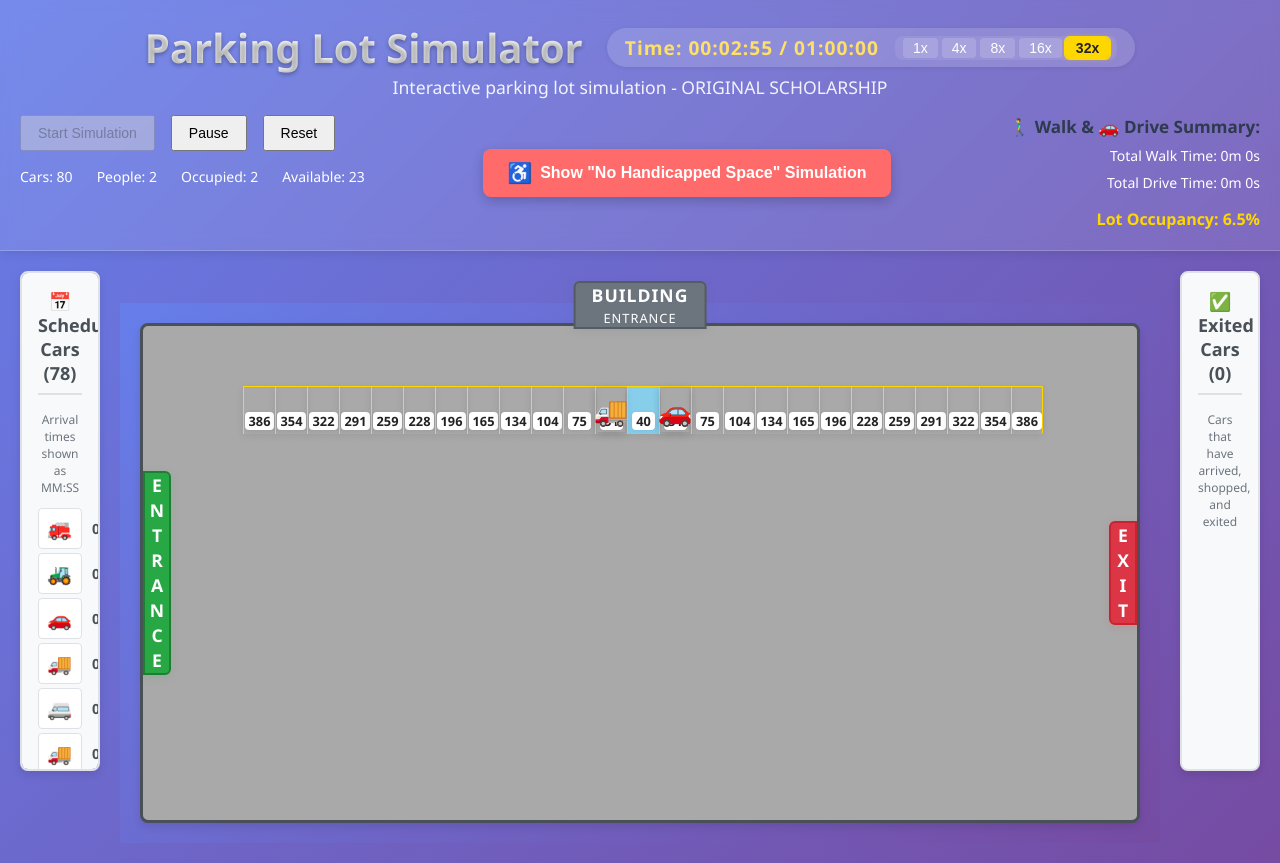
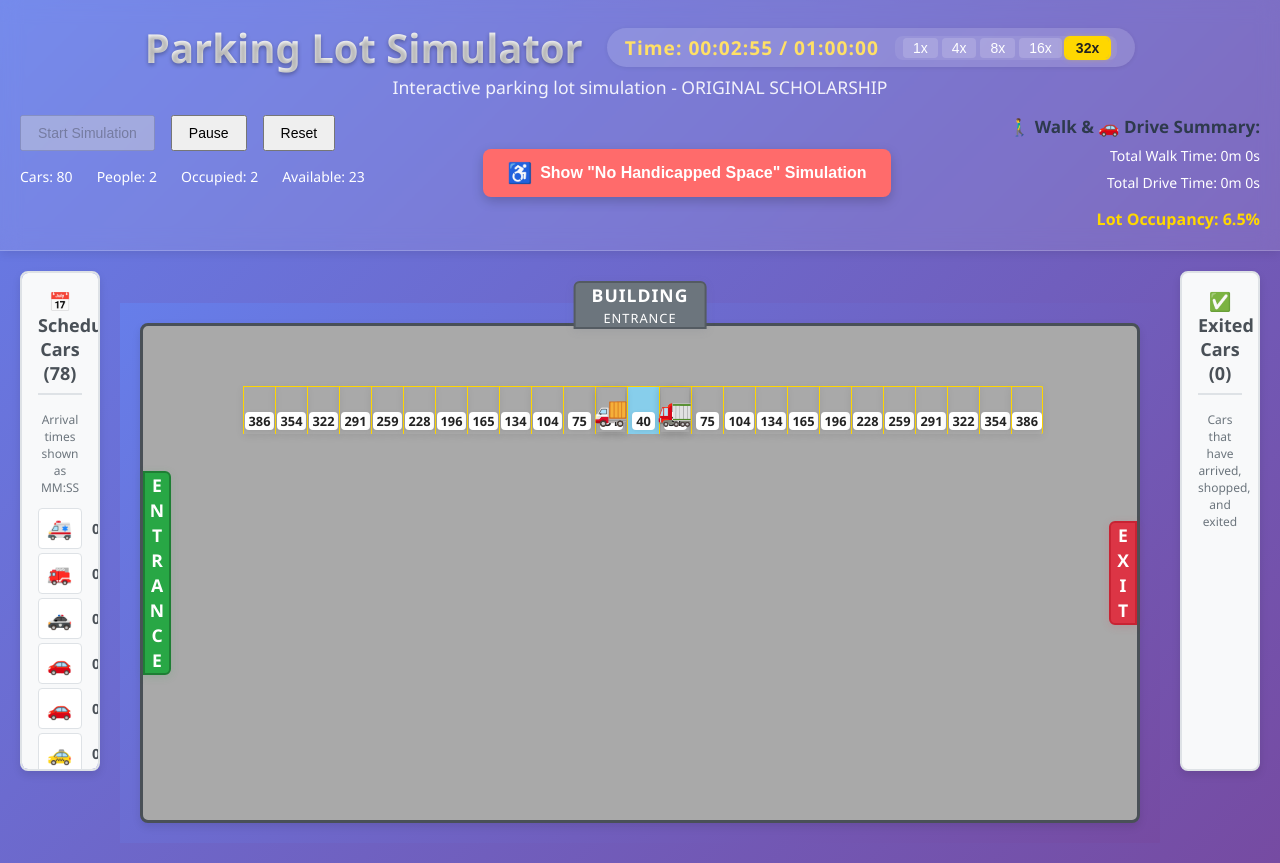
Before and after one commit to josephecombs/parking-lot-simulator, a React (Create React App) app: page / in a window 1280 px wide. Built offline with nearby package versions, Linux system fonts and the light colour scheme.

Commit message:
duplication working

```diff
--- a/src/App.js
+++ b/src/App.js
@@ -95,6 +95,8 @@ const cloneCar = (originalCar) => {
 
   // Copy all the properties from the original car
   clonedCar.id = originalCar.id;
+  clonedCar.color = originalCar.color;
+  clonedCar.unicodeChar = originalCar.unicodeChar;
   clonedCar.status = originalCar.status;
   clonedCar.arrivalTime = originalCar.arrivalTime;
   clonedCar.parkingTime = originalCar.parkingTime;
```
